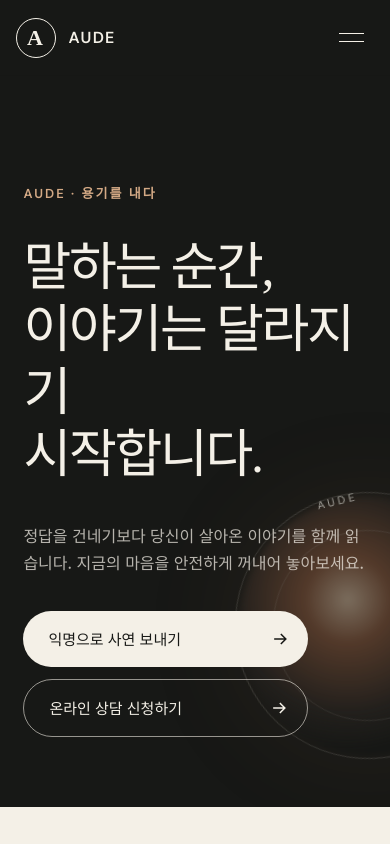
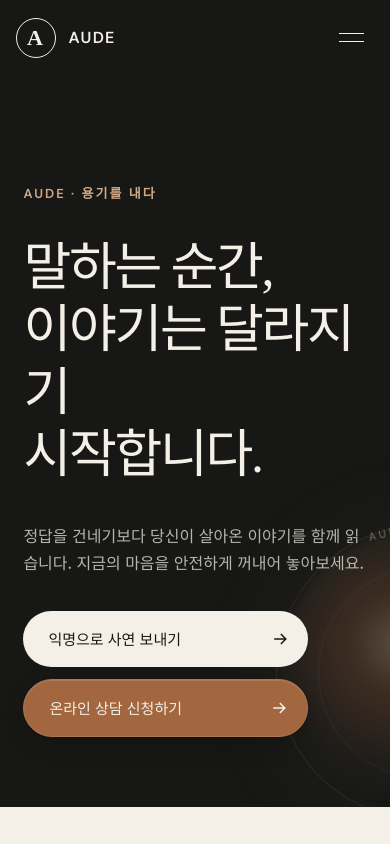
Before and after one commit to oups1004-sketch/aude-counseling, a Next.js app: page / in a window 390 px wide. Shown: the top 844 px of the page. Built offline with nearby package versions, Linux system fonts and the light colour scheme.

Commit message:
Refine mobile hero artwork and counseling button feedback

```diff
--- a/app/globals.css
+++ b/app/globals.css
@@ -23,7 +23,7 @@ h1 { font-size:clamp(52px,6vw,92px); }
 .heroActions { display:flex; align-items:center; gap:14px; flex-wrap:wrap; }
 .primaryButton,.secondaryButton,.outlineButton,.submitButton { display:inline-flex; align-items:center; justify-content:space-between; gap:40px; border-radius:999px; }
 .primaryButton { background:var(--paper); color:var(--ink); padding:15px 18px 15px 25px; min-width:190px; }
-.secondaryButton{border:1px solid rgba(244,240,231,.58);background:transparent;color:var(--paper);padding:15px 18px 15px 25px;cursor:pointer}
+.secondaryButton{border:1px solid #ad7550;background:#a2673f;color:var(--paper);padding:15px 18px 15px 25px;cursor:pointer;box-shadow:0 8px 24px rgba(0,0,0,.18),inset 0 1px 0 rgba(255,255,255,.12)}
 .heroChoice{width:245px;min-height:56px;font-size:15px;font-weight:500}
 .primaryButton,.secondaryButton,.outlineButton,.submitButton,.navCta { transition:transform .3s ease,background-color .3s ease,color .3s ease,border-color .3s ease,box-shadow .3s ease; }
 .primaryButton svg,.secondaryButton svg,.outlineButton svg,.submitButton svg,.counselingGuide svg { transition:transform .3s ease; }
@@ -78,7 +78,7 @@ footer { background:#111210; color:rgba(244,240,231,.65); padding:65px 4vw; disp
   .primaryButton:hover,.secondaryButton:hover,.submitButton:hover { transform:translateY(-2px); box-shadow:0 10px 28px rgba(0,0,0,.16); }
   .primaryButton:hover { background:#e8dfd1; }
   .primaryButton:hover svg,.secondaryButton:hover svg,.submitButton:hover svg,.outlineButton:hover svg,.counselingGuide:hover svg,.testModalTrigger:hover svg { transform:translateX(5px); }
-  .secondaryButton:hover{background:rgba(244,240,231,.1);border-color:var(--paper)}
+  .secondaryButton:hover{background:#b1744c;border-color:#c58b64;box-shadow:0 12px 30px rgba(0,0,0,.26),inset 0 1px 0 rgba(255,255,255,.16)}
   .testModalTrigger:hover{color:var(--paper);border-color:#d6aa84}
   .outlineButton:hover { transform:translateY(-2px); background:var(--paper); color:var(--ink); border-color:var(--paper); }
   .submitButton:hover { background:#2b2d29; }
@@ -86,15 +86,16 @@ footer { background:#111210; color:rgba(244,240,231,.65); padding:65px 4vw; disp
   .navCta:hover { transform:translateY(-1px); background:rgba(244,240,231,.1); border-color:rgba(244,240,231,.8); opacity:1; }
 }
 @media(pointer:coarse){
-  .primaryButton:active,.secondaryButton:active,.outlineButton:active,.submitButton:active,.navCta:active { transform:scale(.98); }
+  .primaryButton:active,.outlineButton:active,.submitButton:active,.navCta:active { transform:scale(.98); }
+  .secondaryButton:active{transform:scale(.965);background:#875233;box-shadow:0 3px 10px rgba(0,0,0,.2),inset 0 2px 5px rgba(0,0,0,.15)}
   .counselingGuide:active strong { opacity:.7; }
 }
 @media(prefers-reduced-motion:reduce){
   .primaryButton,.secondaryButton,.outlineButton,.submitButton,.navCta,.primaryButton svg,.secondaryButton svg,.outlineButton svg,.submitButton svg,.counselingGuide svg,.counselingGuide strong { transition:none; }
 }
 
-@media(max-width:900px){.header{height:76px}.menuButton{display:flex;background:none;border:0;flex-direction:column;gap:7px;padding:10px}.menuButton span{width:25px;border-top:1px solid var(--paper)}.nav{display:none;position:absolute;top:76px;left:0;right:0;background:var(--ink);padding:28px 4vw;flex-direction:column;align-items:flex-start}.nav.open{display:flex}.hero{grid-template-columns:1fr;padding-top:120px;height:auto;min-height:800px}.heroArt{position:absolute;width:70vw;right:-15vw;bottom:-10vw;opacity:.65}.heroCopy{align-self:start;margin-top:50px}.heroText{max-width:430px}.section{padding:90px 6vw}.intro,.counselor,.story{grid-template-columns:1fr;gap:60px}.introBody{padding-top:0}.sectionHeadingRow{grid-template-columns:1fr;gap:35px}.serviceGrid{grid-template-columns:1fr;margin-top:55px}.serviceGrid article,.serviceGrid article+article{padding:30px 0;border-left:0;min-height:0}.counselingCta{justify-content:center}.testModalBackdrop{padding:0;place-items:end center}.testModal{width:100%;max-height:92vh;padding:45px 6vw 36px;border-radius:24px 24px 0 0}.testTabs{margin-right:-6vw}.portraitPlaceholder{min-height:480px}.storyForm{margin-top:10px}footer{grid-template-columns:1fr 1fr}}
-@media(max-width:560px){.brand small{display:none}.hero{padding-left:6vw;padding-right:6vw;min-height:760px}.heroActions{align-items:flex-start;flex-direction:column;gap:12px}.heroChoice{width:min(100%,285px)}.counselingGuide{align-items:flex-start;flex-direction:column;gap:5px;margin-top:28px}.counselingCta .outlineButton{width:100%;max-width:360px;min-width:0}.heroArt{width:95vw;right:-42vw;bottom:-1vw}.heroArt p{display:none}.scrollHint{display:none}.section{padding-top:75px;padding-bottom:75px}.serviceGrid{margin-bottom:35px}.testModal{padding-top:50px}.testModalLead{font-size:14px}.testModalClose{right:14px;top:14px}.portraitPlaceholder{min-height:390px}.portraitPlaceholder p{font-size:26px;max-width:290px}.counselorSilhouette{right:-8%;width:78%;height:82%}footer{grid-template-columns:1fr}.nav{padding-left:6vw}.intro h2,.sectionHeadingRow h2,.story h2{font-size:37px}.profileLead{font-size:20px}}
+@media(max-width:900px){.header{height:76px}.menuButton{display:flex;background:none;border:0;flex-direction:column;gap:7px;padding:10px}.menuButton span{width:25px;border-top:1px solid var(--paper)}.nav{display:none;position:absolute;top:76px;left:0;right:0;background:var(--ink);padding:28px 4vw;flex-direction:column;align-items:flex-start}.nav.open{display:flex}.hero{grid-template-columns:1fr;padding-top:120px;height:auto;min-height:800px}.heroArt{position:absolute;width:68vw;right:-29vw;bottom:-16vw;opacity:.48}.heroCopy{align-self:start;margin-top:50px}.heroText{max-width:430px}.section{padding:90px 6vw}.intro,.counselor,.story{grid-template-columns:1fr;gap:60px}.introBody{padding-top:0}.sectionHeadingRow{grid-template-columns:1fr;gap:35px}.serviceGrid{grid-template-columns:1fr;margin-top:55px}.serviceGrid article,.serviceGrid article+article{padding:30px 0;border-left:0;min-height:0}.counselingCta{justify-content:center}.testModalBackdrop{padding:0;place-items:end center}.testModal{width:100%;max-height:92vh;padding:45px 6vw 36px;border-radius:24px 24px 0 0}.testTabs{margin-right:-6vw}.portraitPlaceholder{min-height:480px}.storyForm{margin-top:10px}footer{grid-template-columns:1fr 1fr}}
+@media(max-width:560px){.brand small{display:none}.hero{padding-left:6vw;padding-right:6vw;min-height:760px}.heroActions{align-items:flex-start;flex-direction:column;gap:12px}.heroChoice{width:min(100%,285px)}.counselingGuide{align-items:flex-start;flex-direction:column;gap:5px;margin-top:28px}.counselingCta .outlineButton{width:100%;max-width:360px;min-width:0}.heroArt{width:105vw;right:-61vw;bottom:-18vw;opacity:.42}.heroArt p{display:none}.scrollHint{display:none}.section{padding-top:75px;padding-bottom:75px}.serviceGrid{margin-bottom:35px}.testModal{padding-top:50px}.testModalLead{font-size:14px}.testModalClose{right:14px;top:14px}.portraitPlaceholder{min-height:390px}.portraitPlaceholder p{font-size:26px;max-width:290px}.counselorSilhouette{right:-8%;width:78%;height:82%}footer{grid-template-columns:1fr}.nav{padding-left:6vw}.intro h2,.sectionHeadingRow h2,.story h2{font-size:37px}.profileLead{font-size:20px}}
 
 .textButton{display:inline;padding:0;border:0;border-bottom:1px solid currentColor;background:transparent;color:inherit;font:inherit;cursor:pointer}
 .requestSteps{display:grid;grid-template-columns:repeat(3,1fr);gap:0;margin:38px 0 28px;padding:0;border-top:1px solid var(--line);list-style:none}
```
